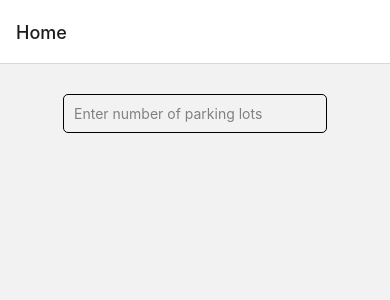
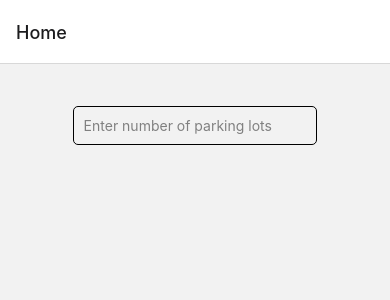
Before and after one commit to nibaji-cognitiveclouds/parkingLot-Builder, a React Native app: screen /Home in a window 390 px wide. Shown: the top 300 px of the page. Built offline with nearby package versions, Linux system fonts and the light colour scheme.

Commit message:
fix height and add border for parking area

```diff
--- a/src/HomeScreen.tsx
+++ b/src/HomeScreen.tsx
@@ -63,17 +63,23 @@ const HomeScreen: React.FC = () => {
 
     return (
         <SafeAreaView>
-            <ScrollView >
+            <ScrollView style={{
+                borderWidth: 2,
+                borderRadius: 10,
+                borderColor: parkingLot.length > 0 ? 'blue' : "transparent",
+                margin: 10
+            }}>
                 {parkingLot.length > 0 ? <TouchableOpacity
                     activeOpacity={1}
                     onPress={() => {
                         openAddModal()
                     }}
                     style={{
-                        justifyContent: "center",
+                        // justifyContent: "center",
                         alignItems: "center",
                         padding: 30,
                         flex: 1,
+                        minHeight: 10000,
                     }}
                 >
 
```
